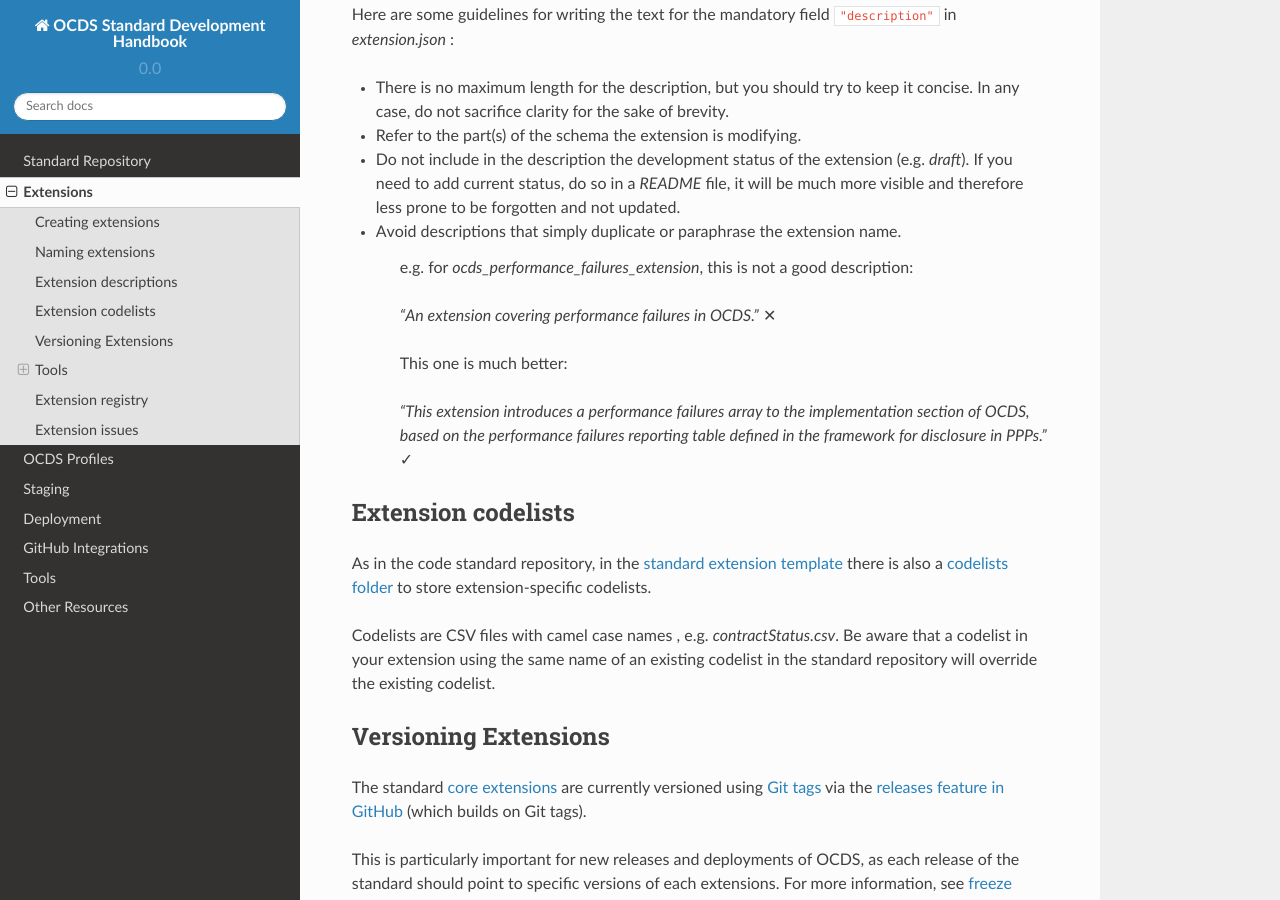
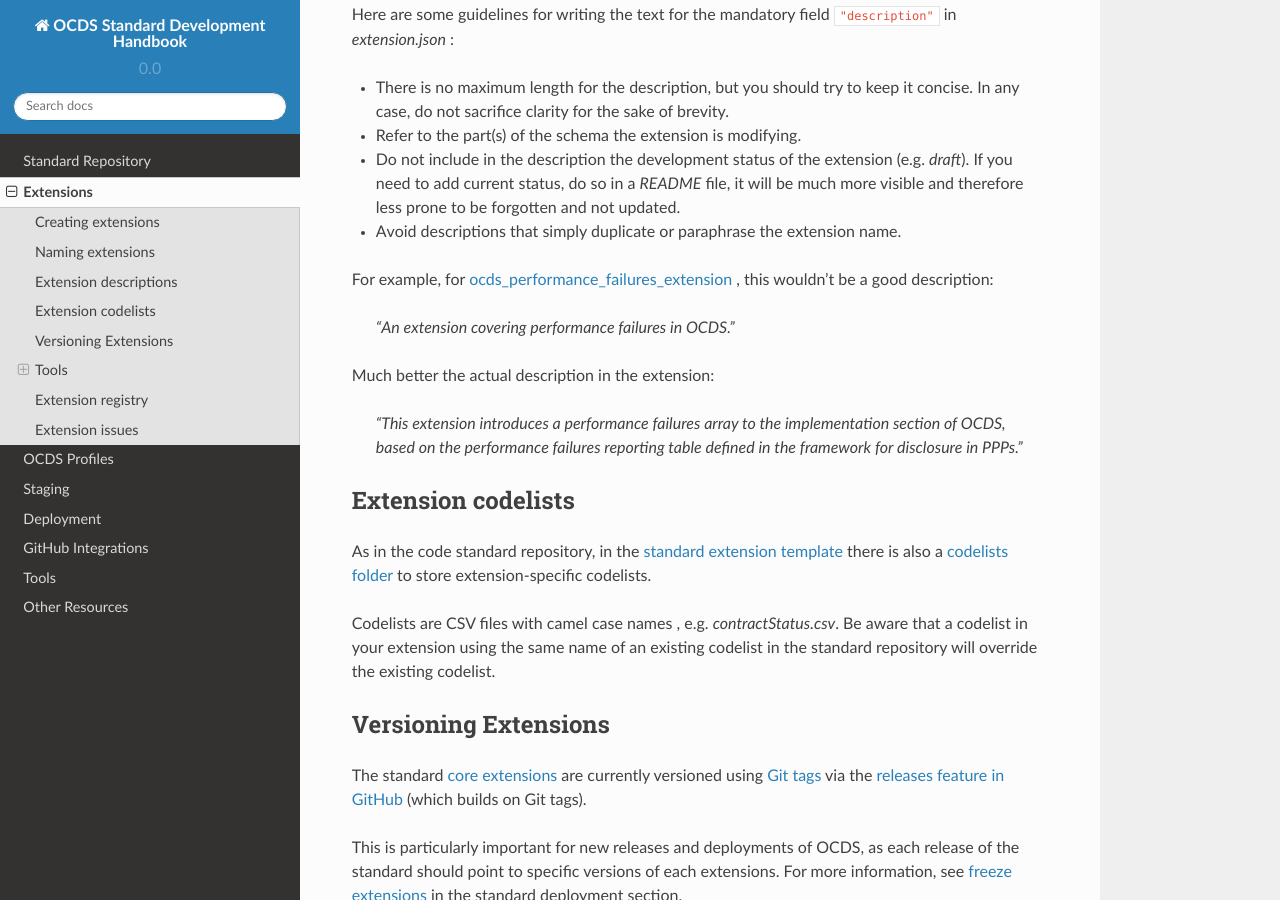
Before and after one commit to open-contracting/standard-development-handbook, a Sphinx documentation site: the page built from docs/extensions.md, in a window 1280 px wide and 900 px high, scrolled down 1600 px. Built offline with Sphinx 7.4.7 and the Read the Docs theme 2.0.0, drawn with Linux system fonts in a browser that asks for light colours.

Commit message:
Small layout change for description example

```diff
--- a/docs/extensions.md
+++ b/docs/extensions.md
@@ -48,13 +48,13 @@ Here are some guidelines for writing the text for the mandatory field `"descript
 * Do not include in the description the development status of the extension (e.g. _draft_). If you need to add current status, do so in a _README_ file, it will be much more visible and therefore less prone to be forgotten and not updated.
 * Avoid descriptions that simply duplicate or paraphrase the extension name.
 
-  > e.g. for _ocds_performance_failures_extension_, this is not a good description:
-  >
-  > _"An extension covering performance failures in OCDS."_ &#x2715;
-  >
-  > This one is much better:
-  >
-  > _"This extension introduces a performance failures array to the implementation section of OCDS, based on the performance failures reporting table defined in the framework for disclosure in PPPs."_ &#10003;
+For example, for [ocds_performance_failures_extension](https://github.com/open-contracting/ocds_performance_failures) , this wouldn't be a good description:
+
+  > _"An extension covering performance failures in OCDS."_
+
+Much better the actual description in the extension:
+
+  > _"This extension introduces a performance failures array to the implementation section of OCDS, based on the performance failures reporting table defined in the framework for disclosure in PPPs."_
 
 ## Extension codelists
 
```
